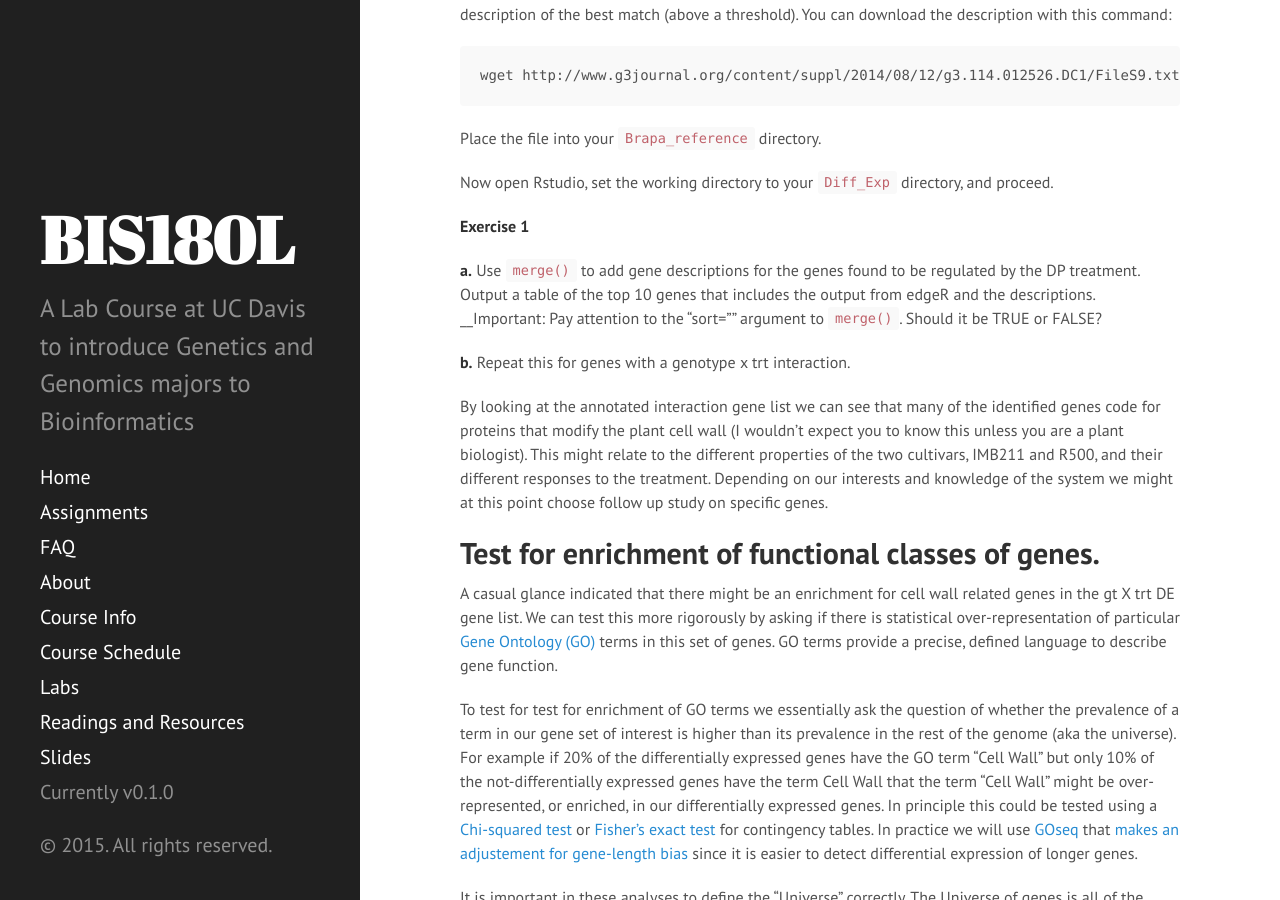
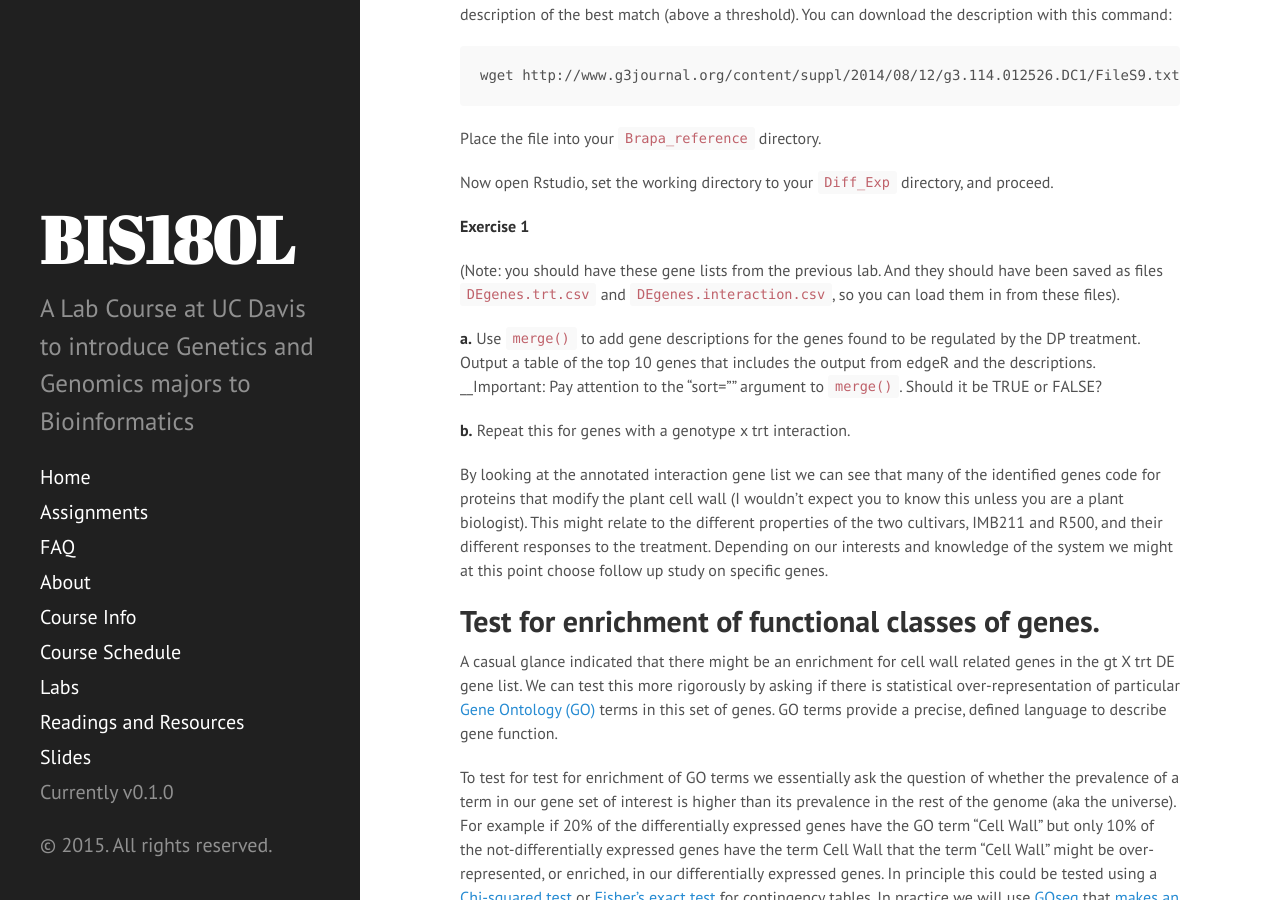
Before and after one commit to rjcmarkelz/BIS180L_web, a Jekyll site: the page built from _posts/2015-05-14-RNAseq-Annotation.md, in a window 1280 px wide and 900 px high, scrolled down 839 px. Built offline with Jekyll 4.4.1, drawn with Linux system fonts in a browser that asks for light colours; Markdown is read by kramdown in place of the engine named in the settings.

Commit message:
updated annotation lab

```diff
--- a/_posts/2015-05-14-RNAseq-Annotation.md
+++ b/_posts/2015-05-14-RNAseq-Annotation.md
@@ -41,6 +41,8 @@ Place the file into your `Brapa_reference` directory.
 Now open Rstudio, set the working directory to your `Diff_Exp` directory, and proceed.
 
 __Exercise 1__
+
+(Note: you should have these gene lists from the previous lab.  And they should have been saved as files `DEgenes.trt.csv` and `DEgenes.interaction.csv`, so you can load them in from these files).
 
 __a.__ Use `merge()` to add gene descriptions for the genes found to be regulated by the DP treatment.  Output a table of the top 10 genes that includes the output from edgeR and the descriptions.  __Important: Pay attention to the "sort="" argument to `merge()`.  Should it be TRUE or FALSE?
 
--- a/_rmd/2015-05-14-RNAseq-Annotation.Rmd
+++ b/_rmd/2015-05-14-RNAseq-Annotation.Rmd
@@ -43,6 +43,8 @@ Place the file into your `Brapa_reference` directory.
 Now open Rstudio, set the working directory to your `Diff_Exp` directory, and proceed.
 
 __Exercise 1__
+
+(Note: you should have these gene lists from the previous lab.  And they should have been saved as files `DEgenes.trt.csv` and `DEgenes.interaction.csv`, so you can load them in from these files).
 
 __a.__ Use `merge()` to add gene descriptions for the genes found to be regulated by the DP treatment.  Output a table of the top 10 genes that includes the output from edgeR and the descriptions.  __Important: Pay attention to the "sort="" argument to `merge()`.  Should it be TRUE or FALSE?
 
```
